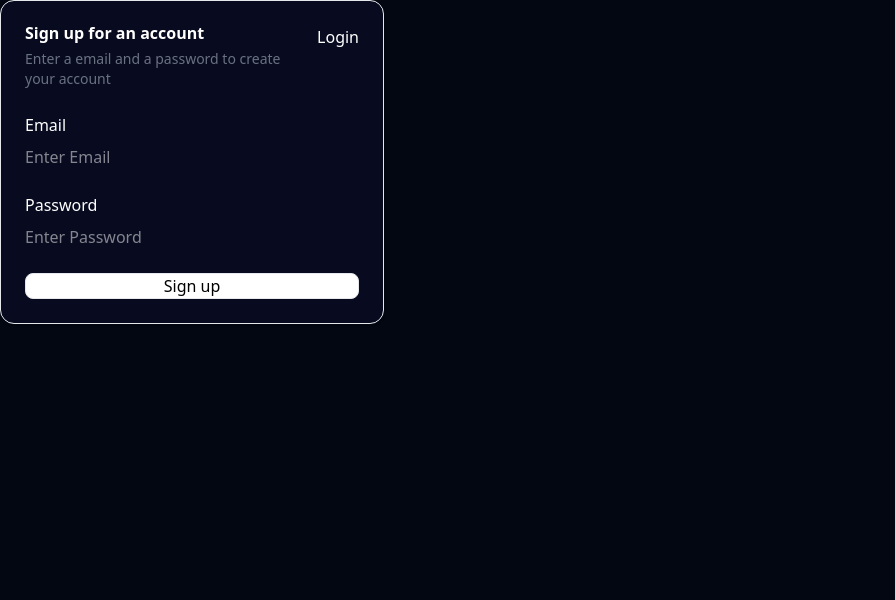
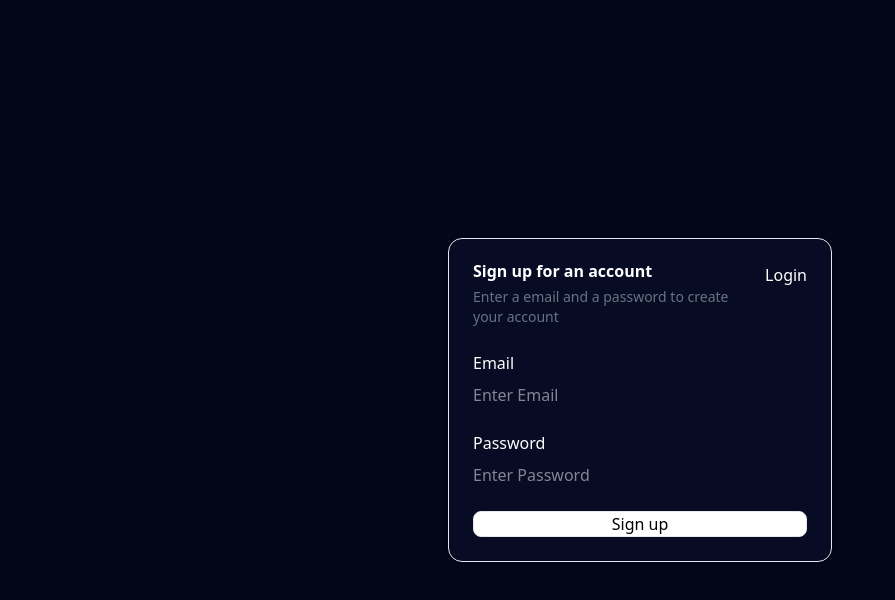
Before and after one commit to Santi447/cprg306-assignments, a Next.js app: page /week-9/signup in a window 1280 px wide. Shown: the top 600 px of the page, without its empty margins (0-895 px from the left). Built offline with nearby package versions, Linux system fonts and the light colour scheme; no server answers.

Commit message:
moved the logout button

```diff
--- a/app/components/LoginForm.js
+++ b/app/components/LoginForm.js
@@ -99,7 +99,7 @@ export default function LoginForm(){
         </form>
       </CardContent>
       <CardFooter className="flex-col gap-2">
-        {error && <div className="text-white"> {error}</div>}
+        {error && <div className="text-white"> {error.message}</div>}
         {success && <div className="text-white"> Signed in successfully</div>}
         <button form="login-form" type="submit" className="bg-white text-black w-full border rounded-md hover:bg-gray-500">{loading ? "logging in..." : "Login"}</button>
         <button disabled={loading} onClick={handleGitHubLogin} className="text-white w-full border rounded-md hover:bg-gray-600" type="submit">{loading? "Logging in..." : "Login with Github"} </button>
--- a/app/components/SignUpForm.js
+++ b/app/components/SignUpForm.js
@@ -26,6 +26,7 @@ export default function SignUpForm(){
     const password = event.target.password.value;
     await signUpWithEmailAndPassword(email, password);
     setsuccess(true);
+    router.push("../week-9/shopping-list")
     }
     catch(error){
         console.log(error.message);
--- a/app/week-9/shopping-list/page.js
+++ b/app/week-9/shopping-list/page.js
@@ -40,7 +40,10 @@ export default function Page(){
   return(
     <main className='bg-slate-950 min-h-screen'>
     <h1 className='text-4xl text-center text-white py-10'>Shopping List</h1>
-    <LogoutButton />
+    <h3 className='text-xl text-center text-white py-5'>Welcome, {user.email}!</h3>
+    <div className="flex justify-center items-center p-4">
+      <LogoutButton />
+    </div>
     <div className="flex flex-row justify-center">
       <div className = "flex flex-col items-center">
       <NewItem onAddItem={handleAddItem} />
--- a/app/week-9/signup/page.js
+++ b/app/week-9/signup/page.js
@@ -1,4 +1,8 @@
 import SignUpForm  from "@/app/components/SignUpForm"
 export default function Page(){
-    return(<SignUpForm/>)
+    return(
+    <div className="flex items-center justify-center min-h-screen bg-slate-950">
+    <SignUpForm/>
+    </div>
+    )
 }
```
